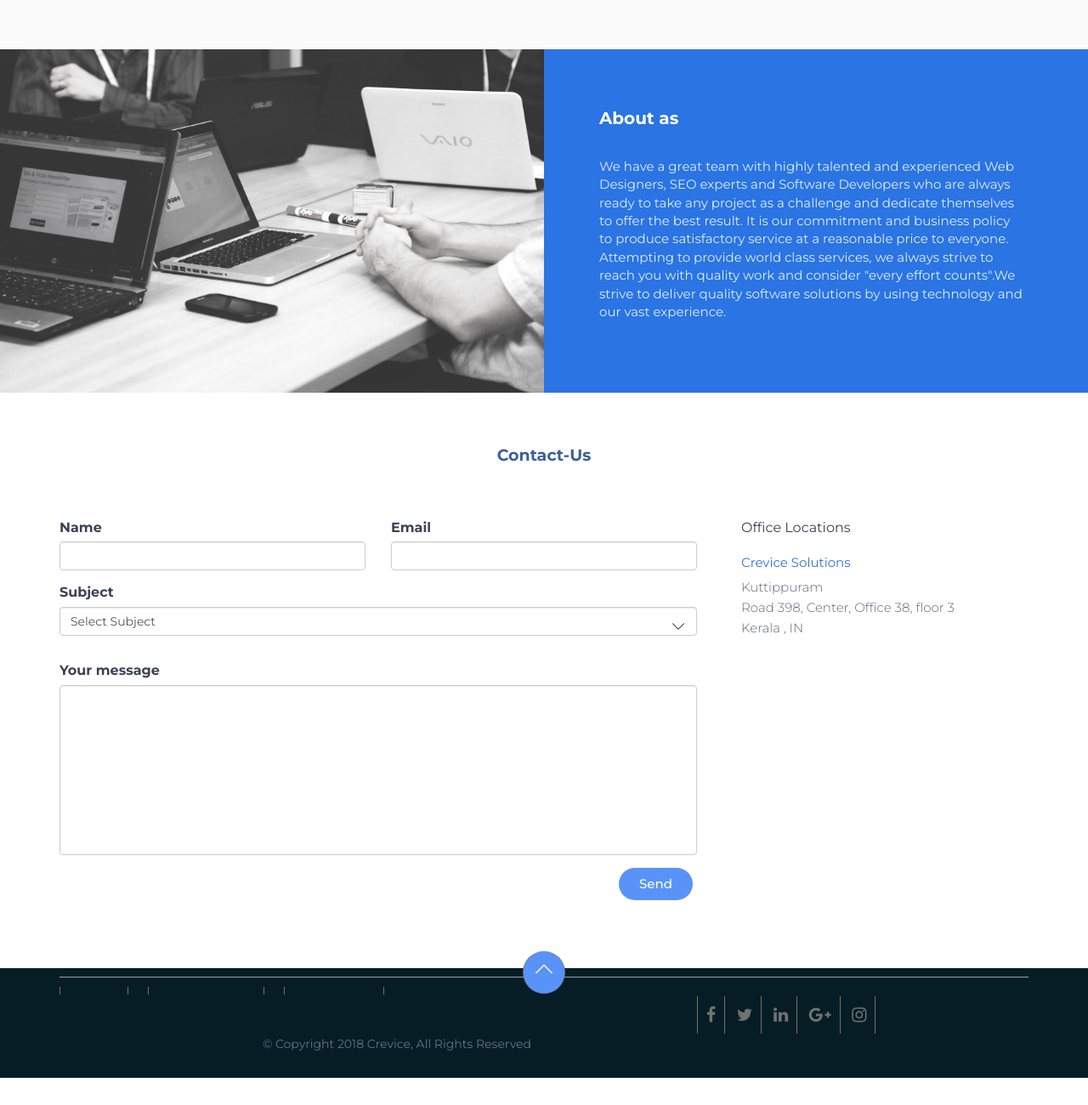
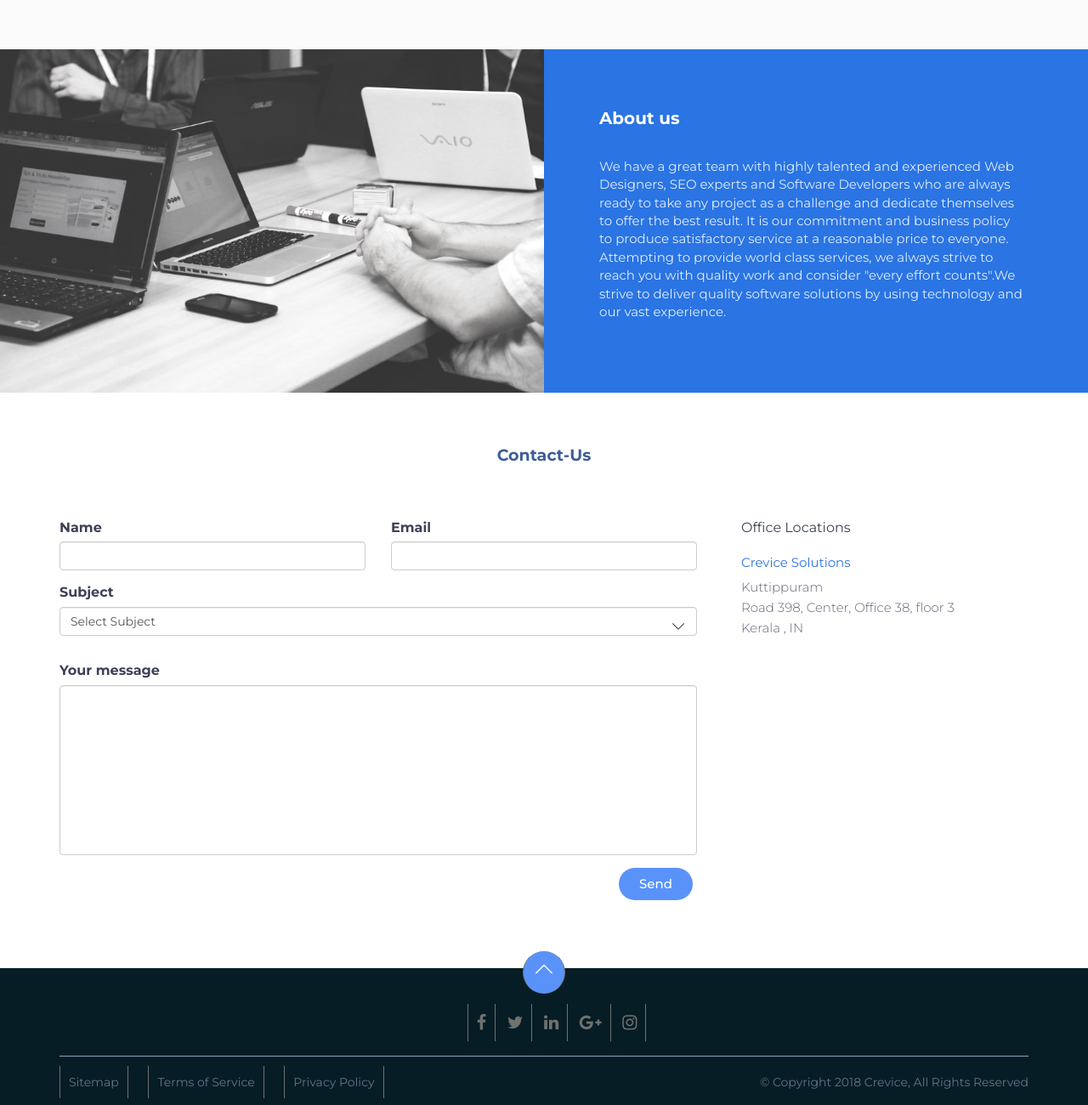
Before and after one commit to karthik1997/crevice, a plain HTML site: page index.html in a window 1280 px wide. Shown: the part 4040-5340 px from the top of the page at 85% size. Before the commit the page ends 5308 px from the top, so only its background shows below. Drawn offline with nearby package versions, Linux system fonts and the light colour scheme.

Commit message:
Fixed Alignment issues and other Bugs

```diff
--- a/index.html
+++ b/index.html
@@ -135,7 +135,6 @@
                 </div>
             </div>
         </div>
-         </div>
         <div class="row">
             <div class="col-sm-5">
                 <div class="img-holder">
@@ -165,6 +164,7 @@ Experts from crevice can help you cross all the hurdles in your android app deve
                 </div>
             </div>
         </div>
+
          <div class="row">
             <div class="col-sm-5">
                 <div class="img-holder">
@@ -183,6 +183,8 @@ Our development team helps the client to build the application from scratch and
 
     </div>
 </div>
+</div>
+
 <!-- about us -->
 
 <div class="text-photo-sc container-fluid blue-bg" id="about">
@@ -190,7 +192,7 @@ Our development team helps the client to build the application from scratch and
         <div class="col-md-6 photo-holder photo1"></div>
         <div class="col-md-6 text-holder text1">
             <div class="text-box">
-                <h4>About as</h4>
+                <h4>About us</h4>
                 <p>We have a great team with highly talented and experienced Web Designers, SEO experts and Software Developers who are always ready to take any project as a challenge and dedicate themselves to offer the best result. It is our commitment and business policy to produce satisfactory service at a reasonable price to everyone.
                         Attempting to provide world class services, we always strive to reach you with quality work and consider "every effort counts".We strive to deliver quality software solutions by using technology and our vast experience. </p>
                      </div>
@@ -267,6 +269,13 @@ Our development team helps the client to build the application from scratch and
 <div class="footer container-fluid">
     <a class="btn-go-top" href="#"><i class="hstb hstb-down-arrow"></i></a>
     <div class="container">
+            <div class="container text-center" style="margin-top: 40px ; margin-bottom: 25px">
+                    <a href="#"><i class="fa fa-facebook"></i></a>
+                        <a href="#"><i class="fa fa-twitter"></i></a>
+                        <a href="#"><i class="fa fa-linkedin"></i></a>
+                        <a href="#"><i class="fa fa-google-plus"></i></a>
+                        <a href="#"><i class="fa fa-instagram"></i></a>
+                </div>
         <div class="sub-footer">
             <div class="row">
                 <div class="col-md-6">
@@ -278,15 +287,7 @@ Our development team helps the client to build the application from scratch and
                         </ul>
                     </div>
                 </div>
-                <footer class="footer">
-                    <div class="container text-center">
-                        <a href="#"><i class="fa fa-facebook"></i></a>
-                            <a href="#"><i class="fa fa-twitter"></i></a>
-                            <a href="#"><i class="fa fa-linkedin"></i></a>
-                            <a href="#"><i class="fa fa-google-plus"></i></a>
-                            <a href="#"><i class="fa fa-instagram"></i></a>
-                    </div>
-                </footer>
+
                 <div class="col-md-6">
                     <div class="copyright">© Copyright 2018 Crevice, All Rights Reserved</div>
                 </div>
```
